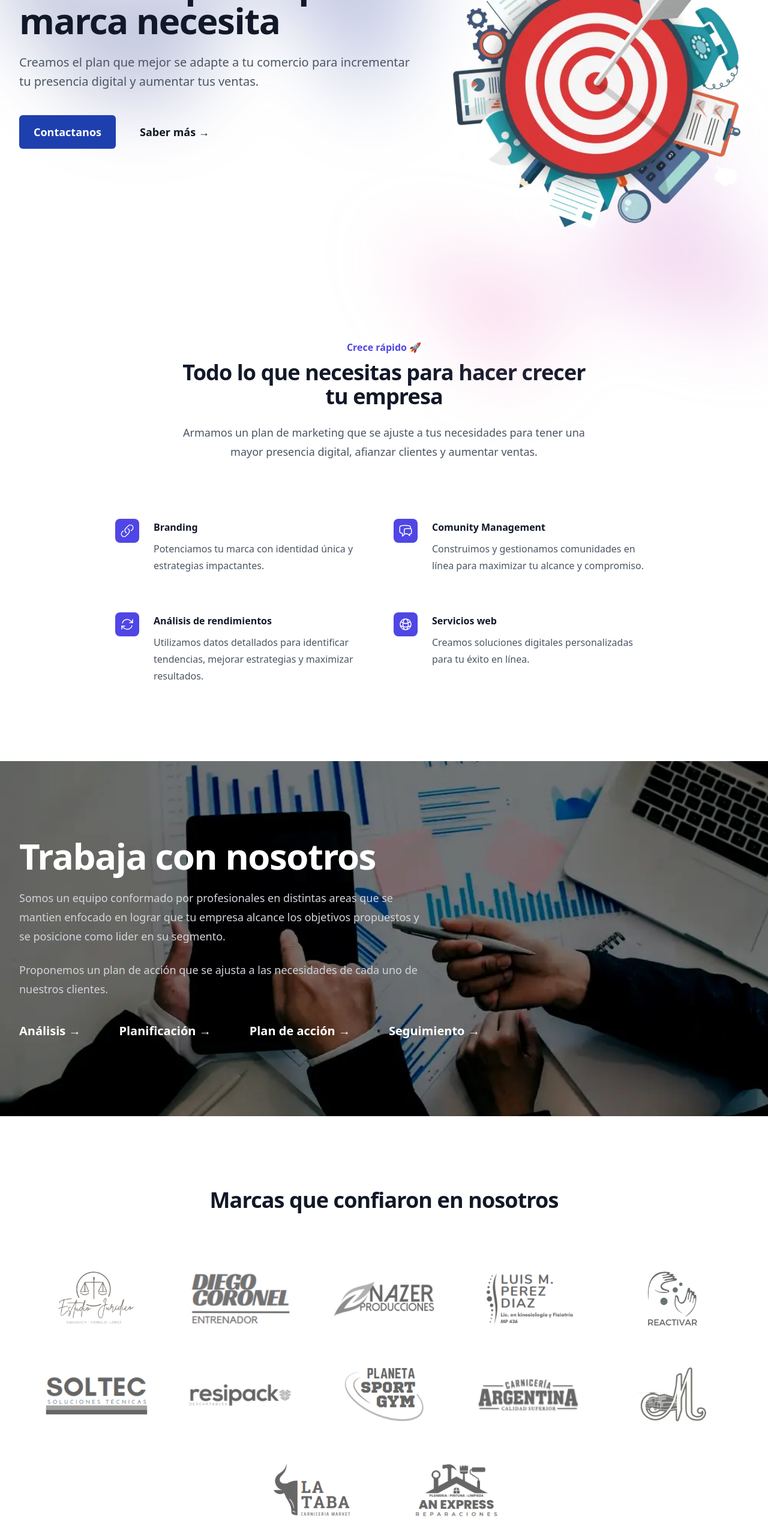
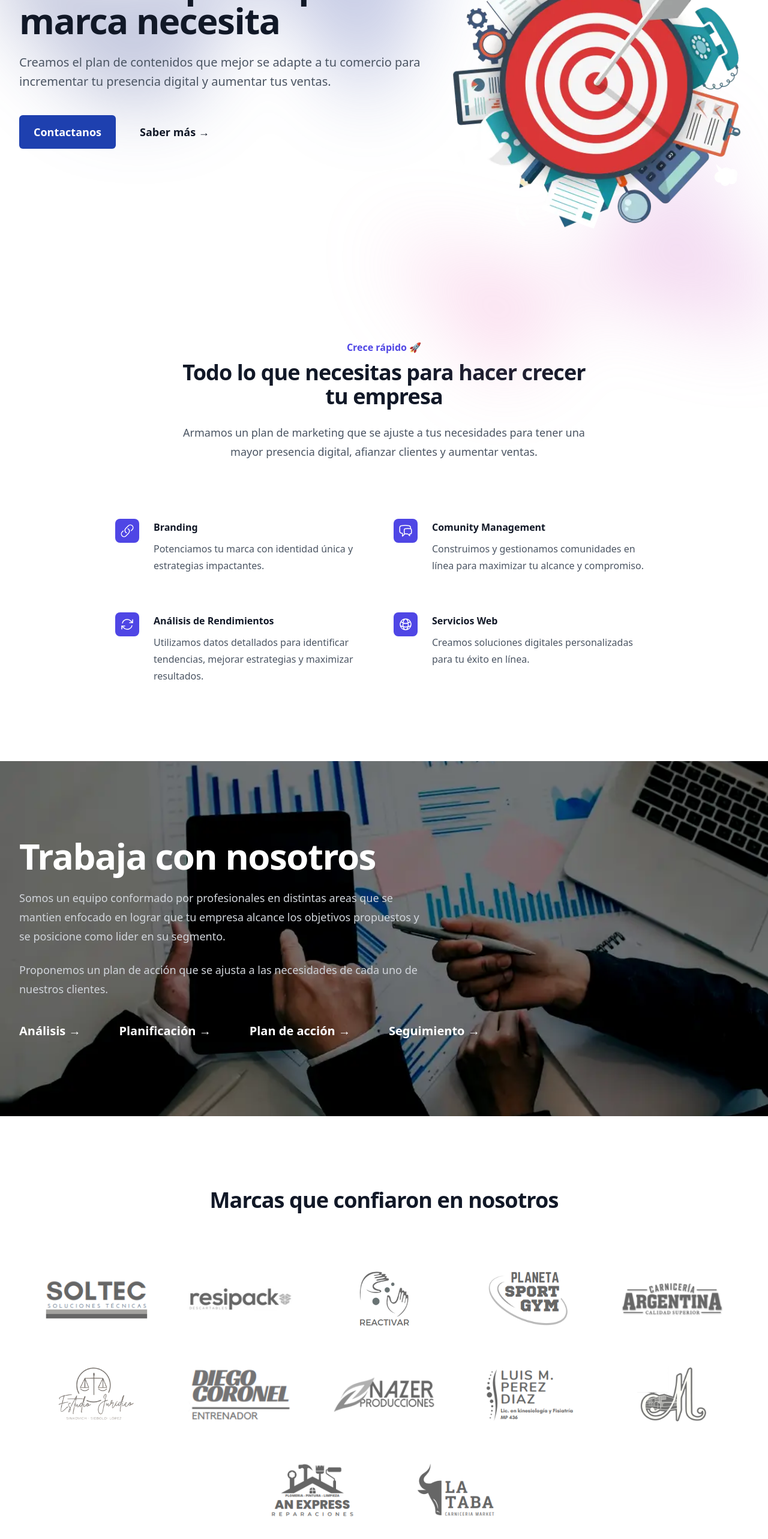
Before and after one commit to Ferclemens/varsity-landing, a React (Vite) app: page / in a window 1280 px wide. Shown: the part 188-2754 px from the top of the page at 60% size. Built offline with nearby package versions, Linux system fonts and the light colour scheme.

Commit message:
customer details implemented

```diff
--- a/src/components/Clients.tsx
+++ b/src/components/Clients.tsx
@@ -1,4 +1,24 @@
 const logos = [
+  {
+    alt: "SolTec",
+    img: "./cl-6.webp",
+  },
+  {
+    alt: "Resi-pack",
+    img: "./cl-7.webp",
+  },
+  {
+    alt: "Reactivar",
+    img: "./cl-5.webp",
+  },
+  {
+    alt: "Planeta Sport Gym",
+    img: "./cl-8.webp",
+  },
+  {
+    alt: "Carniceria Argentina",
+    img: "./cl-9.webp",
+  },
   {
     alt: "Estudio juridico Sinkovich - Siebold - López",
     img: "./cl-1.webp",
@@ -16,36 +36,16 @@ const logos = [
     img: "./cl-4.webp",
   },
   {
-    alt: "Reactivar",
-    img: "./cl-5.webp",
-  },
-  {
-    alt: "SolTec",
-    img: "./cl-6.webp",
-  },
-  {
-    alt: "Resi-pack",
-    img: "./cl-7.webp",
-  },
-  {
-    alt: "Planeta Sport Gym",
-    img: "./cl-8.webp",
-  },
-  {
-    alt: "Carniceria Argentina",
-    img: "./cl-9.webp",
-  },
-  {
     alt: "M",
     img: "./cl-10.webp",
   },
   {
+    alt: "AN Express reparaciones",
+    img: "./cl-12.webp",
+  },
+  {
     alt: "Carniceria La Taba",
     img: "./cl-11.webp",
-  },
-  {
-    alt: "AN Express reparaciones",
-    img: "./cl-12.webp",
   },
 ];
 
--- a/src/components/Hero.tsx
+++ b/src/components/Hero.tsx
@@ -23,7 +23,7 @@ export default function Hero() {
             <a href="#hero" className="-m-1.5 p-1.5">
               <span className="sr-only">Varsity Raptor</span>
               <img
-                className="h-12 w-auto"
+                className="h-14 w-auto"
                 src="./VarsityLogoHeader.webp"
                 alt="logo empresa Varsity Raptor"
               />
@@ -116,8 +116,8 @@ export default function Hero() {
                 Da ese impulso que tu marca necesita
               </h1>
               <p className="mt-6 text-xl leading-8 text-gray-600">
-                Creamos el plan que mejor se adapte a tu comercio para
-                incrementar tu presencia digital y aumentar tus ventas.
+                Creamos el plan de contenidos que mejor se adapte a tu comercio
+                para incrementar tu presencia digital y aumentar tus ventas.
               </p>
               <div className="mt-10 flex items-center gap-x-10">
                 <a
--- a/src/components/Services.tsx
+++ b/src/components/Services.tsx
@@ -19,13 +19,13 @@ const features = [
     icon: ChatBubbleLeftRightIcon,
   },
   {
-    name: "Análisis de rendimientos",
+    name: "Análisis de Rendimientos",
     description:
       "Utilizamos datos detallados para identificar tendencias, mejorar estrategias y maximizar resultados.",
     icon: ArrowPathIcon,
   },
   {
-    name: "Servicios web",
+    name: "Servicios Web",
     description:
       "Creamos soluciones digitales personalizadas para tu éxito en línea.",
     icon: GlobeAltIcon,
```
Also changed, not shown: public/VarsityLogoHeader.webp.
